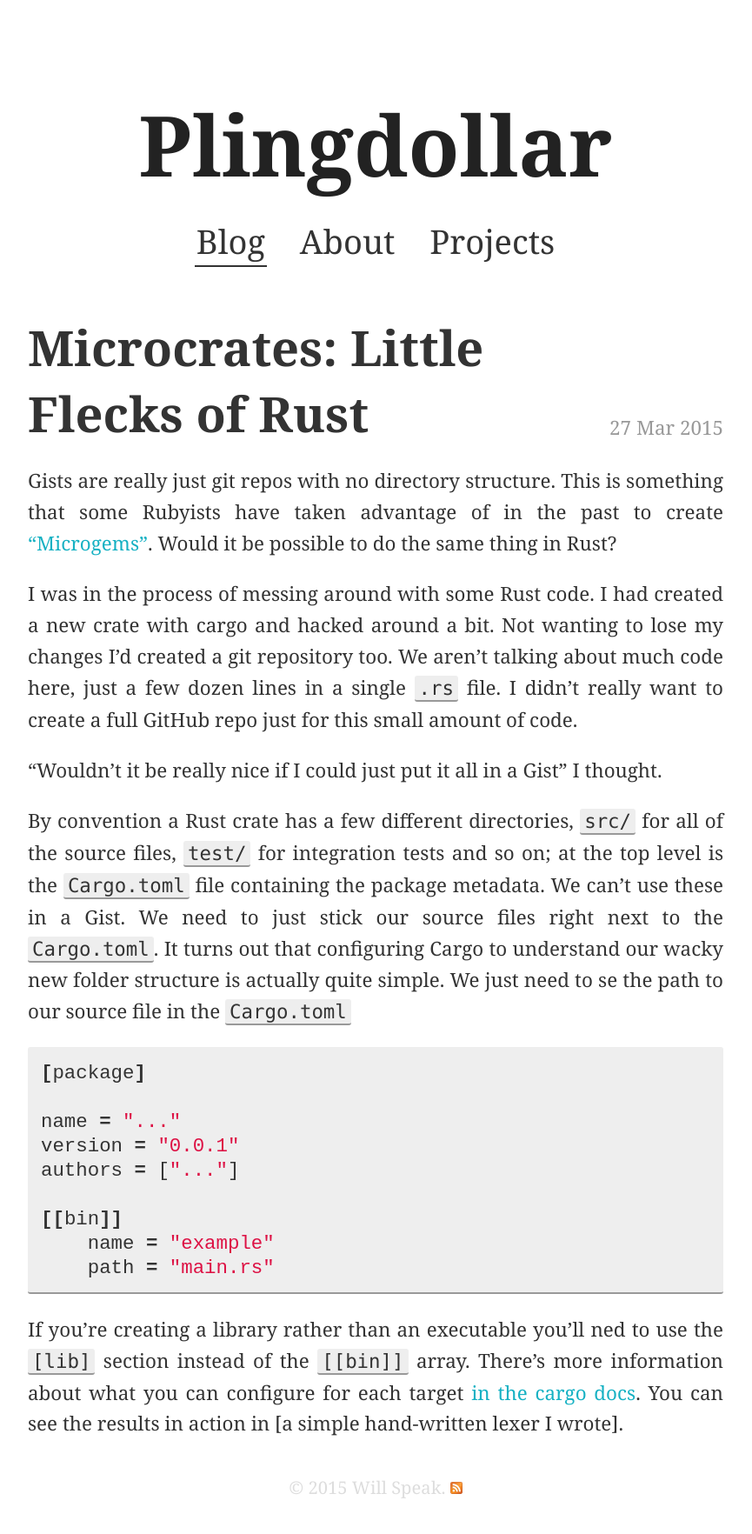
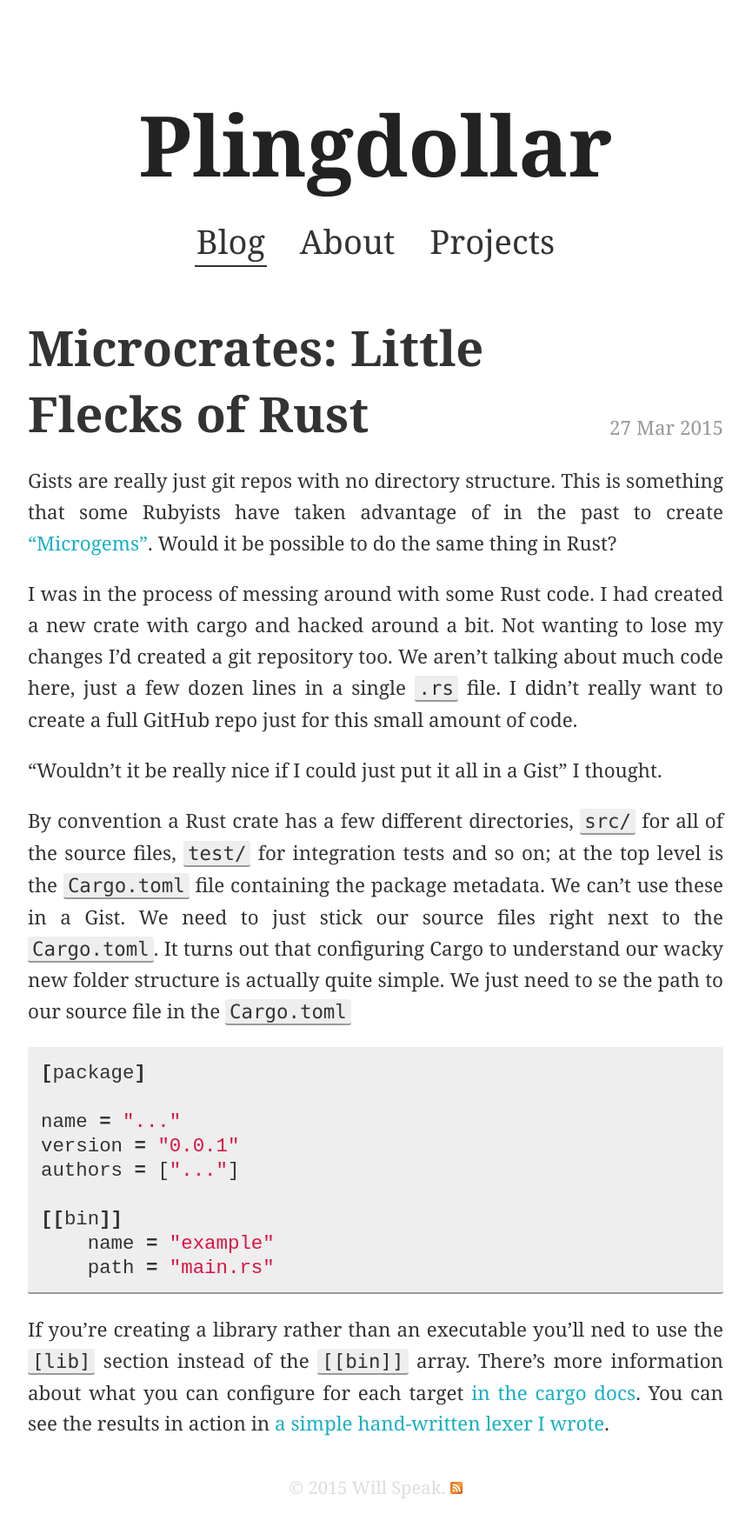
Before and after one commit to iwillspeak/iwillspeak.github.io, a Jekyll site: the page built from _posts/2015-03-27-microcrates-little-flecks-of-rust.md, in a window 1280 px wide. Shown: the whole page at 87% size, without its empty margins (208-1073 px from the left). Built offline with Jekyll 4.4.1, drawn with Linux system fonts in a browser that asks for light colours; comment, search, counter and statistics services are not loaded; some of the changed lines change nothing that is shown.

Commit message:
Fixup Broken Link

```diff
--- a/_posts/2015-03-27-microcrates-little-flecks-of-rust.md
+++ b/_posts/2015-03-27-microcrates-little-flecks-of-rust.md
@@ -24,6 +24,6 @@ authors = ["..."]
     path = "main.rs"
 {% endhighlight %}
 
-If you're creating a library rather than an executable you'll ned to use the `[lib]` section instead of the `[[bin]]` array. There's more information about what you can configure for each target [in the cargo docs][cargo_target]. You can see the results in action in [a simple hand-written lexer I wrote].
+If you're creating a library rather than an executable you'll ned to use the `[lib]` section instead of the `[[bin]]` array. There's more information about what you can configure for each target [in the cargo docs][cargo_target]. You can see the results in action in [a simple hand-written lexer I wrote](https://gist.github.com/iwillspeak/a8a8c0f03524d8ce6d19).
 
   [cargo_target]: http://doc.crates.io/manifest.html#configuring-a-target
```
